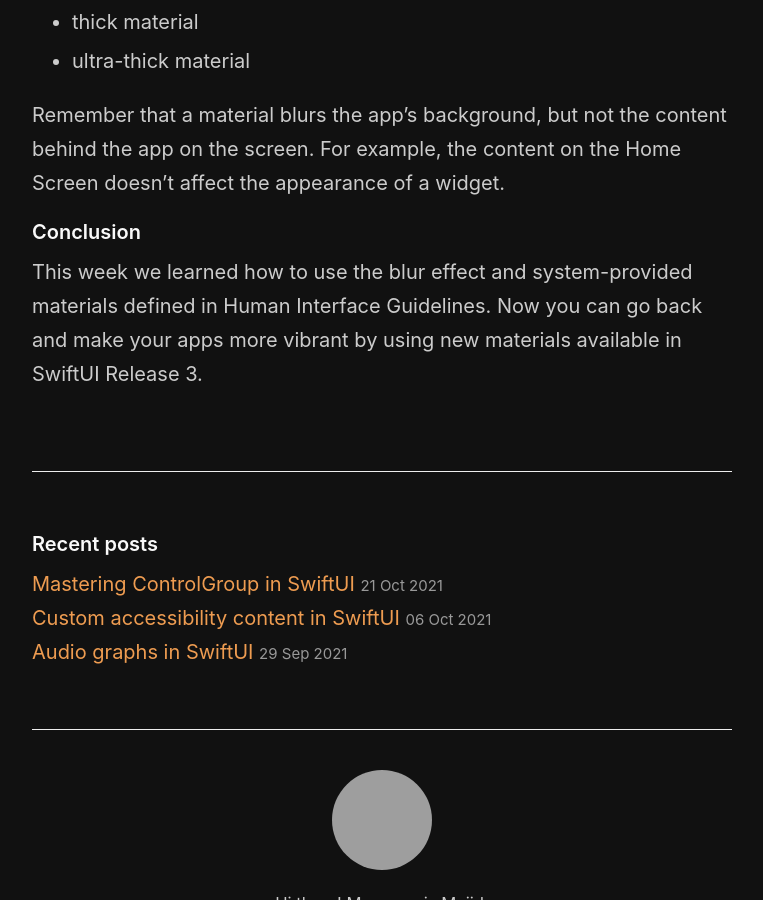
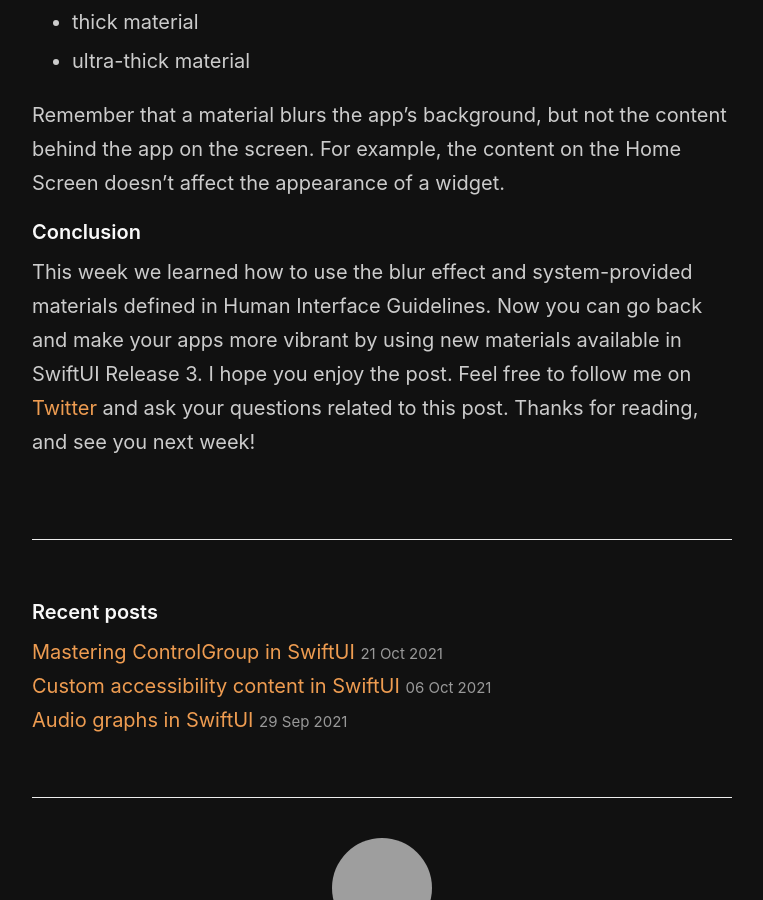
Before and after one commit to mecid/mecid.github.io, a Jekyll site: the page built from _posts/2021-10-28-blur-effect-and-materials-in-swiftui.md, in a window 1280 px wide and 900 px high, scrolled down 3047 px, cut to the strip 0-900 px from the top of the window. Shown: the whole strip, without its empty margins (258-1021 px from the left). Built offline with Jekyll 4.4.1, drawn with Linux system fonts in a browser that asks for light colours; grey boxes are pictures that could not be loaded.

Commit message:
Conclusion added to materials post

```diff
--- a/_posts/2021-10-28-blur-effect-and-materials-in-swiftui.md
+++ b/_posts/2021-10-28-blur-effect-and-materials-in-swiftui.md
@@ -95,4 +95,4 @@
 Remember that a material blurs the app's background, but not the content behind the app on the screen. For example, the content on the Home Screen doesn't affect the appearance of a widget.
 
 #### Conclusion
-This week we learned how to use the blur effect and system-provided materials defined in Human Interface Guidelines. Now you can go back and make your apps more vibrant by using new materials available in SwiftUI Release 3.
+This week we learned how to use the blur effect and system-provided materials defined in Human Interface Guidelines. Now you can go back and make your apps more vibrant by using new materials available in SwiftUI Release 3. I hope you enjoy the post. Feel free to follow me on [Twitter](https://twitter.com/mecid) and ask your questions related to this post. Thanks for reading, and see you next week!
```
